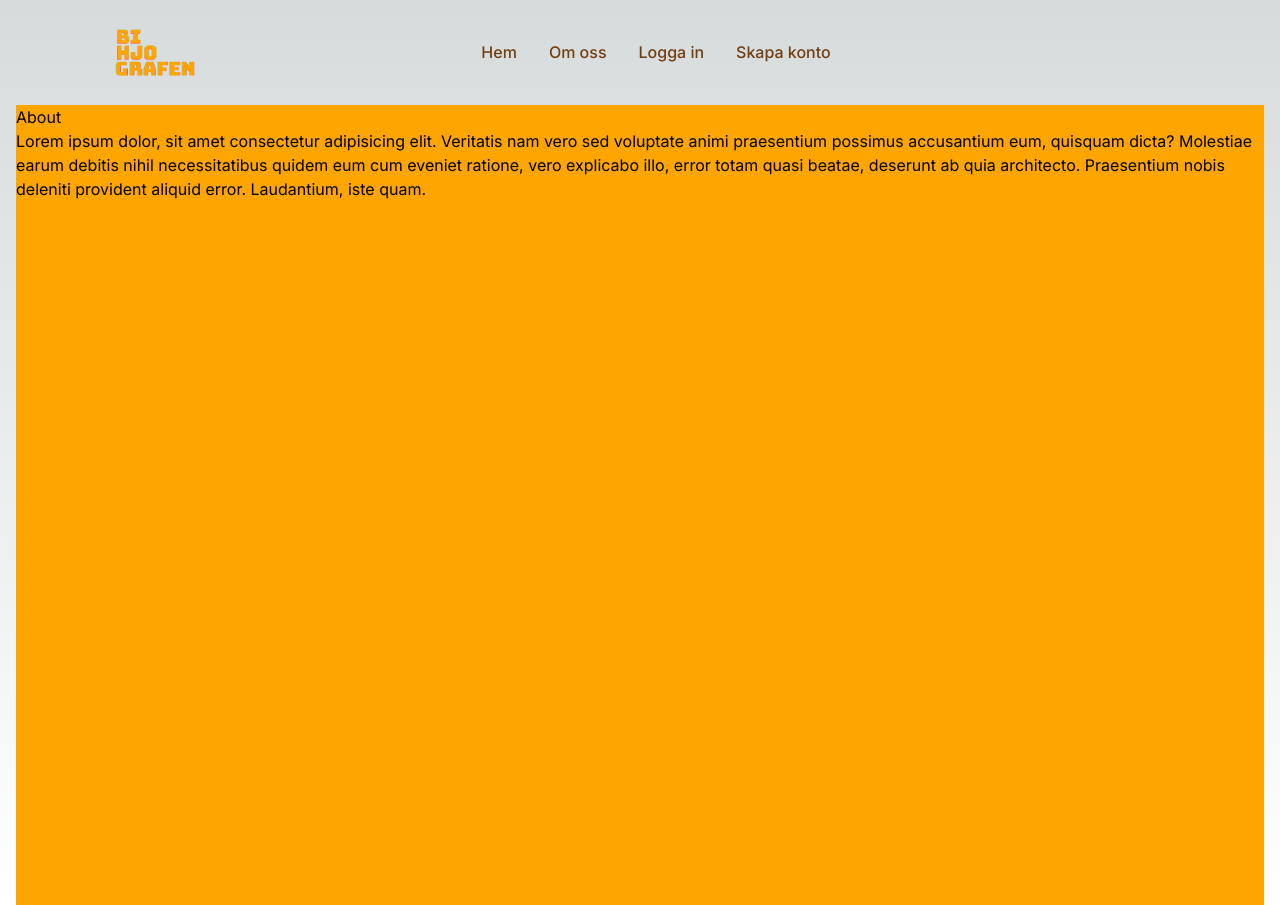
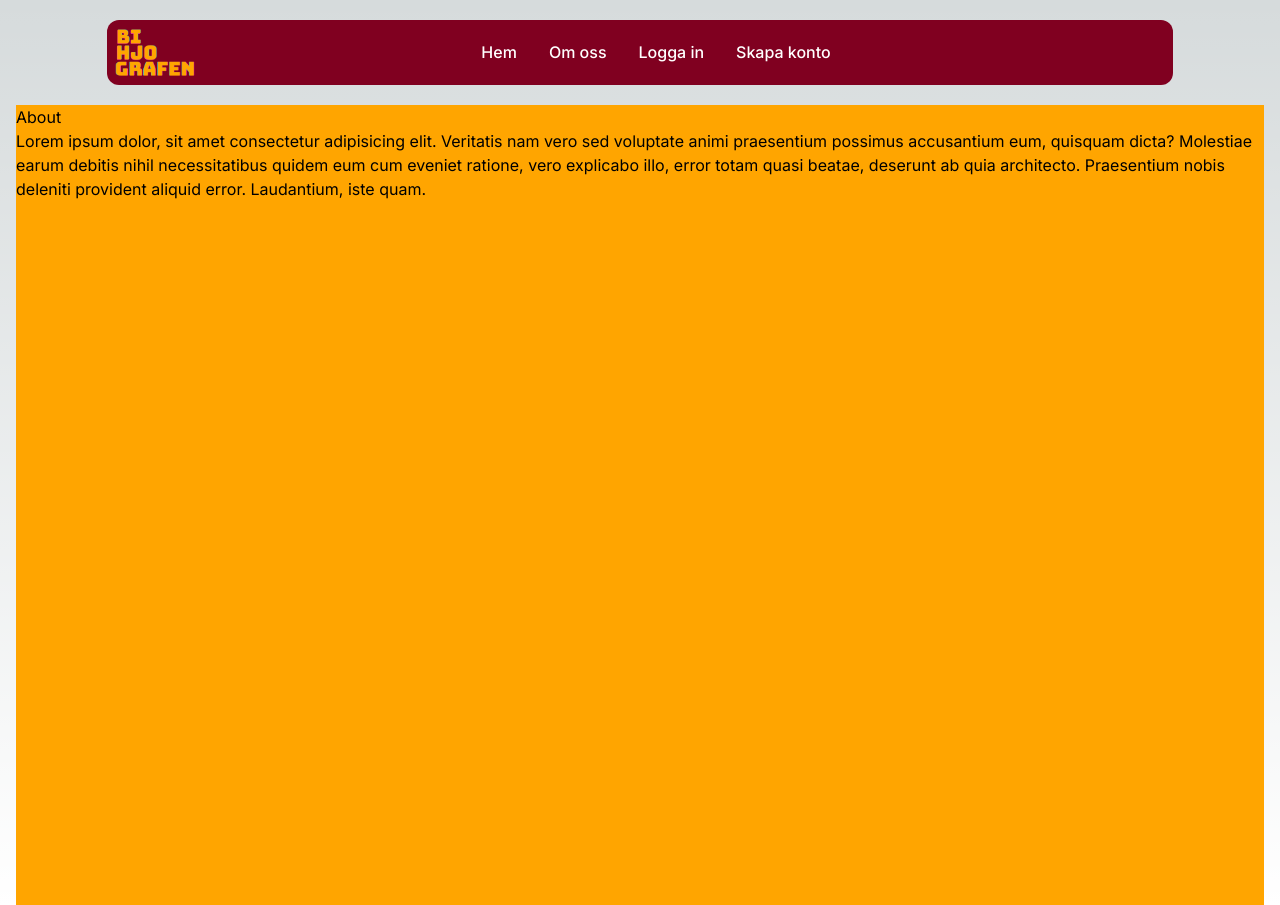
Before and after one commit to oskber/kino-nextjs, a Next.js app in the folder kino-nextjs/: page /about in a window 1280 px wide. Built offline with nearby package versions, Linux system fonts and the light colour scheme.

Commit message:
removed unnecessary styling for dark mode

```diff
--- a/kino-nextjs/app/components/navigation/navbar/index.tsx
+++ b/kino-nextjs/app/components/navigation/navbar/index.tsx
@@ -13,7 +13,7 @@
 const NavBar = () => {
   return (
     <nav className="flex justify-center top-5 sticky">
-      <div className="dark:bg-custom_red w-10/12 rounded-xl">
+      <div className="bg-custom_red w-10/12 rounded-xl">
         <div className="max-w-screen-xl flex flex-wrap items-center justify-between p-2">
           <div className="relative">
             <Link href="/">
@@ -31,7 +31,7 @@
           <button
             data-collapse-toggle="navbar-solid-bg"
             type="button"
-            className="inline-flex items-center p-2 w-10 h-10 justify-center text-sm text-yellow-500 rounded-lg md:hidden hover:bg-yellow-100 focus:outline-none focus:ring-2 focus:ring-yellow-200 dark:text-custom_yellow dark:hover:bg-yellow-700 dark:focus:ring-yellow-600"
+            className="inline-flex items-center p-2 w-10 h-10 justify-center text-sm text-yellow-500 rounded-lg md:hidden hover:bg-yellow-400 focus:outline-none focus:ring-2 focus:ring-yellow-200  "
             aria-controls="navbar-solid-bg"
             aria-expanded="false">
             <span className="sr-only">Öppna meny</span>
@@ -53,12 +53,12 @@
           <div
             className="hidden w-full md:block md:w-auto mr-auto ml-auto pr-12"
             id="navbar-solid-bg">
-            <ul className="flex flex-col font-medium mt-4 rounded-lg md:space-x-8 rtl:space-x-reverse md:flex-row md:mt-0 md:border-0 md:bg-transparent dark:bg-red-800 md:dark:bg-transparent">
+            <ul className="flex flex-col font-medium mt-4 rounded-lg md:space-x-8 rtl:space-x-reverse md:flex-row md:mt-0 md:border-0 md:bg-transparent">
               {links.map((link) => (
                 <li key={link.href}>
                   <Link
                     href={link.href}
-                    className="block py-2 px-3 md:p-0 text-yellow-900 rounded hover:bg-yellow-100 md:hover:bg-transparent md:border-0 md:hover:text-yellow-700 dark:text-white md:dark:hover:text-yellow-500 dark:hover:bg-yellow-700 dark:hover:text-white md:dark:hover:bg-transparent">
+                    className="block py-2 px-3 md:p-0 rounded hover:bg-yellow-100 focus:bg-yellow-100 md:hover:bg-transparent md:focus:bg-transparent md:border-0 md:hover:text-yellow-500 md:focus:text-yellow-500 text-white ">
                     {link.name}
                   </Link>
                 </li>
```
